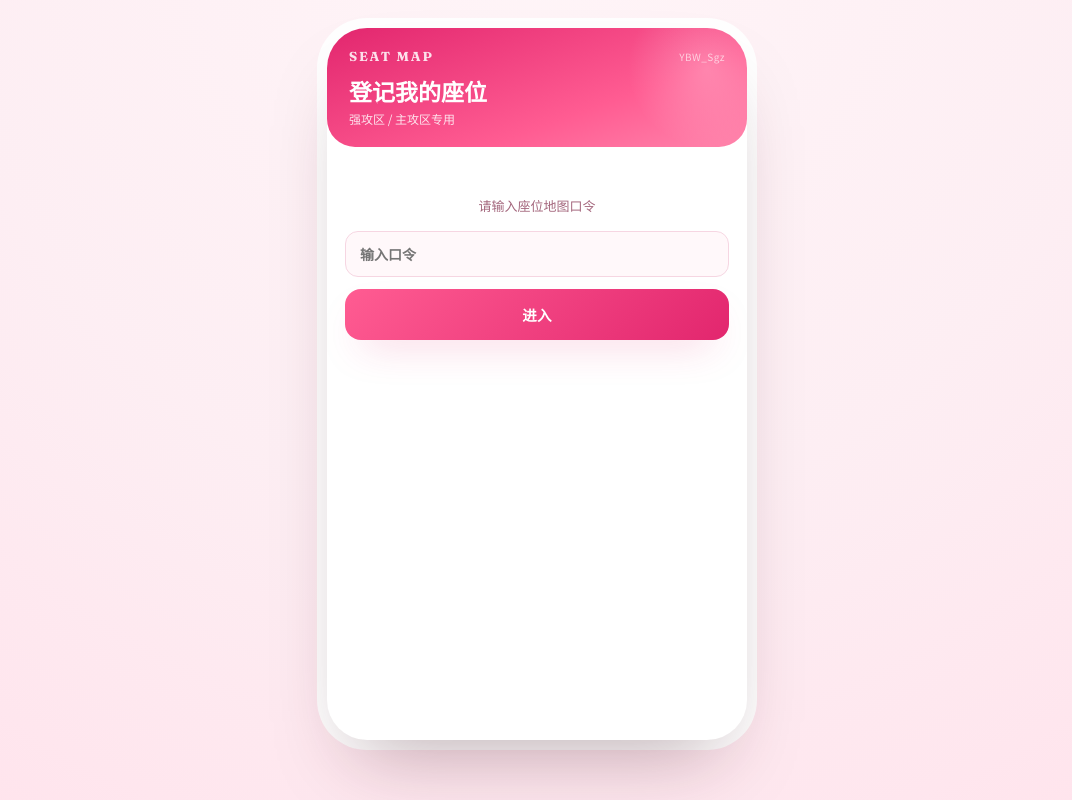
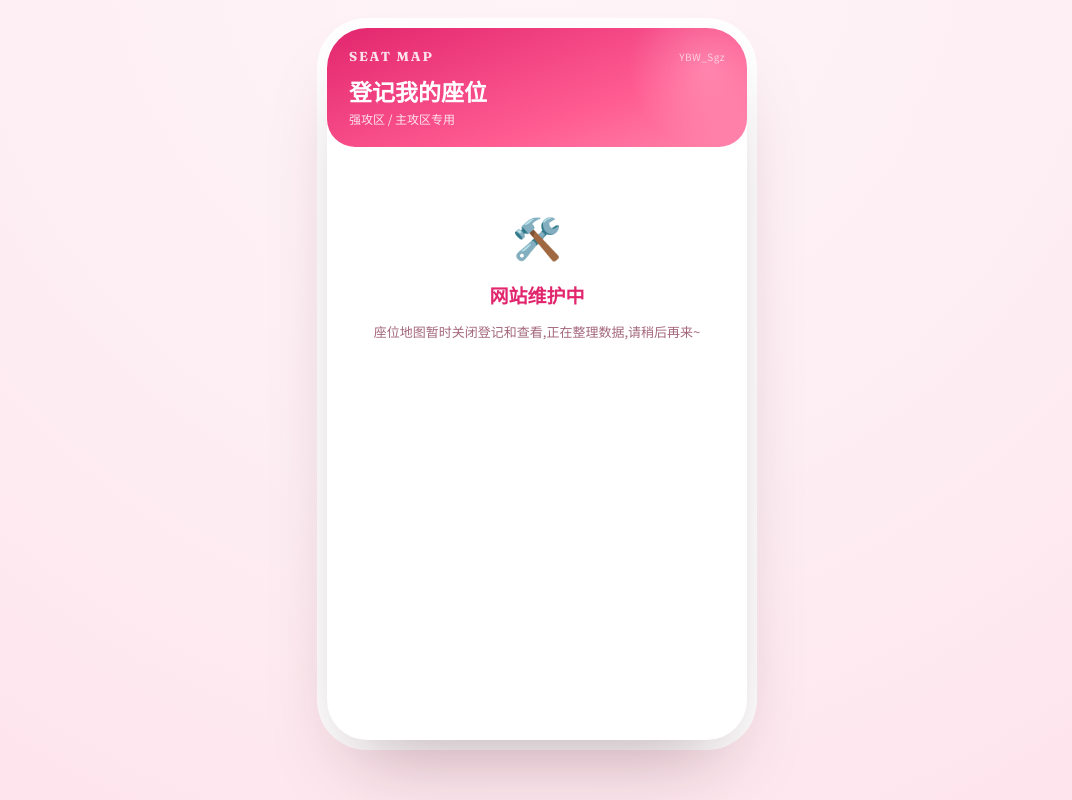
Before and after one commit to YC-451/fifthseatswap, a website: page seatswap/public/seatmap-register.html in a window 1280 px wide. Shown: the whole page, without its empty margins (103-1175 px from the left). Drawn offline with nearby package versions, Linux system fonts and the light colour scheme.

Commit message:
Update seatmap-register.html

```diff
--- a/seatswap/public/seatmap-register.html
+++ b/seatswap/public/seatmap-register.html
@@ -162,7 +162,7 @@ const sb = window.getSupabaseClient();
 const params = new URLSearchParams(location.search);
 let password = sessionStorage.getItem('seatmap_pw') || null;
 // 维护开关:改成 true 就会显示"维护中",谁都进不去登记/查看;改回 false 恢复正常
-const MAINTENANCE_MODE = false;
+const MAINTENANCE_MODE = true;
 
 let showDate = null;
 let selectedZone = params.get('zone') || null;
```
